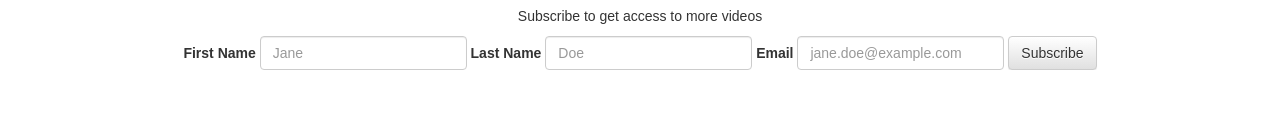
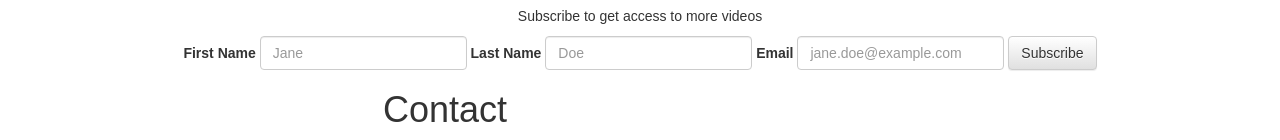
Before and after one commit to akashraic/Personal-Trainer-Website, a React (Create React App) app: page / in a window 1280 px wide. Shown: the part 2053-2193 px from the top of the page. Before the commit the page ends 2123 px from the top, so only its background shows below. Built offline with nearby package versions, Linux system fonts and the light colour scheme.

Commit message:
added font awesome and created structure for footer.jsx

```diff
--- a/src/App.jsx
+++ b/src/App.jsx
@@ -10,6 +10,11 @@ import Training from './Components/Training';
 import Subscribe from './Components/Subscribe';
 import Footer from './Components/Footer';
 import Navbar from './Components/CustomNavbar';
+import { library } from '@fortawesome/fontawesome-svg-core';
+import { FontAwesomeIcon } from '@fortawesome/react-fontawesome';
+import { faInstagram} from '@fortawesome/free-brands-svg-icons';
+
+library.add(faInstagram);
 
 class App extends Component {
   render() {
--- a/src/Components/Footer.jsx
+++ b/src/Components/Footer.jsx
@@ -1,10 +1,34 @@
 import React, { Component } from 'react';
+import { Link } from 'react-router-dom';
+import  {Grid, Row, Col, Button} from 'react-bootstrap';
+import { FontAwesomeIcon } from '@fortawesome/react-fontawesome'
+import { faInstagram} from '@fortawesome/free-brands-svg-icons';
+import {faSnapchat} from '@fortawesome/free-brands-svg-icons';
 import './Footer.css';
 
 class Footer extends Component {
     render() {
         return (
             <div className="Footer">
+                <Grid>
+                    <Row>
+                        <Col md={2} />
+                        <Col md={4}>
+                            <h1>Contact</h1>
+                        </Col>
+                        <Col md={6}/>
+                    </Row>
+                    <Row>
+                        <Col md={2} />
+                        <Col md={2}>
+                            <FontAwesomeIcon icon={faInstagram} color="black"/>
+                        </Col>
+                        <Col md={2}>
+                            <FontAwesomeIcon icon={faSnapchat} color="black"/>
+                        </Col>
+                        <Col md={6}/>
+                    </Row>
+                </Grid>
 
             </div>
         );
```
Also changed, not shown: package.json (+10 -0 lines), 1 other file (tests, documents, lock files or other folders).
